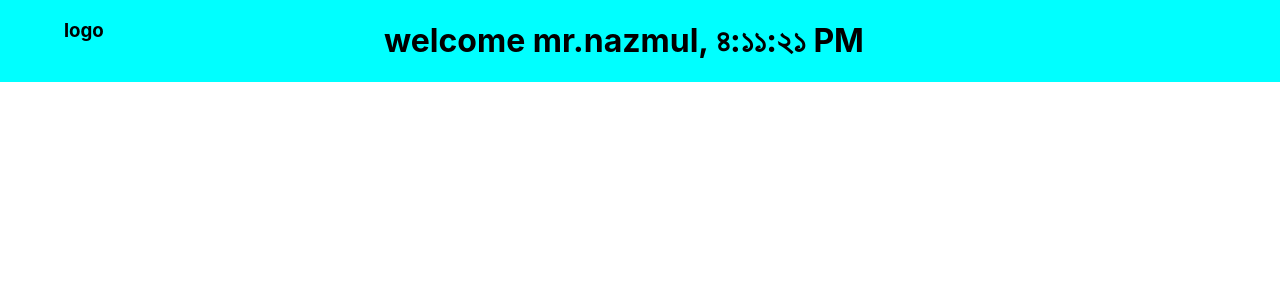
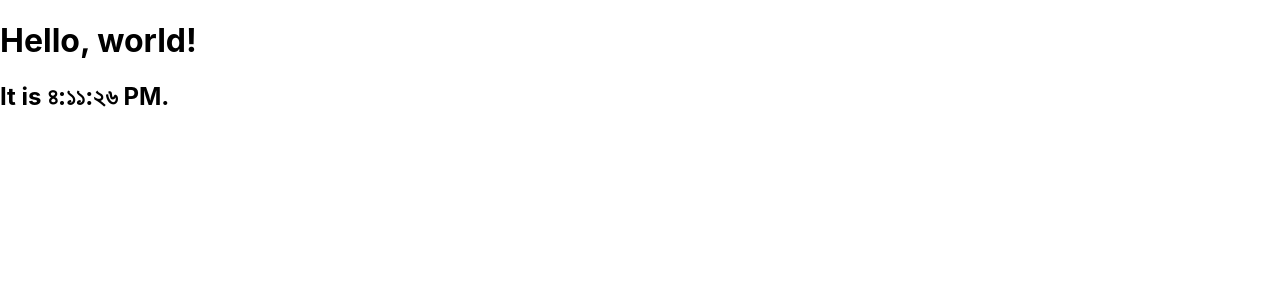
Before and after one commit to nazmul5297/Explore-React, a React (Create React App) app in the folder myreact/: page / in a window 1280 px wide. Shown: the top 300 px of the page. Built offline with nearby package versions, Linux system fonts and the light colour scheme.

Commit message:
stateAndLifeCycle

```diff
--- a/myreact/src/index.js
+++ b/myreact/src/index.js
@@ -8,9 +8,8 @@ import {
   FirstComponentWithProps,
 } from "./mainconcept/componentAndProps";
 
+import Clock from "./mainconcept/stateAndLifeCycle";
+
 // ReactDOM.render(<FirstComponent />, document.getElementById("root"));
 
-ReactDOM.render(
-  <FirstComponentWithProps timerName="bn-BD" />,
-  document.getElementById("root")
-);
+ReactDOM.render(<Clock timerName="bn-BD" />, document.getElementById("root"));
--- /dev/null
+++ b/myreact/src/mainconcept/stateAndLifeCycle.js
@@ -0,0 +1,34 @@
+import ReactDOM from "react-dom";
+import React from "react";
+
+export default class Clock extends React.Component {
+  constructor(props) {
+    super(props);
+    this.state = { date: new Date() };
+  }
+
+  componentDidMount() {
+    this.timerID = setInterval(() => this.tick(), 1000);
+  }
+
+  componentWillUnmount() {
+    clearInterval(this.timerID);
+  }
+
+  tick() {
+    this.setState({
+      date: new Date(),
+    });
+  }
+
+  render() {
+    return (
+      <div>
+        <h1>Hello, world!</h1>
+        <h2>
+          It is {this.state.date.toLocaleTimeString(this.props.timerName)}.
+        </h2>
+      </div>
+    );
+  }
+}
```
